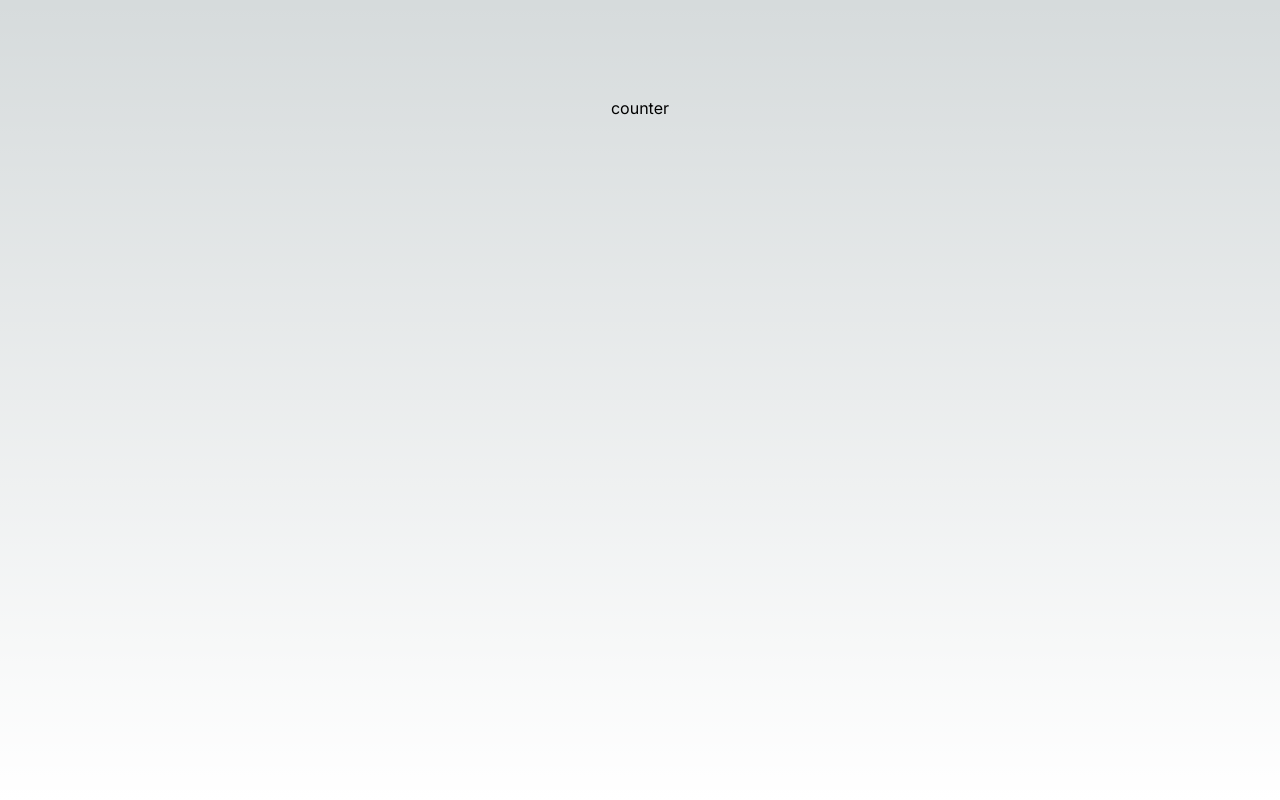
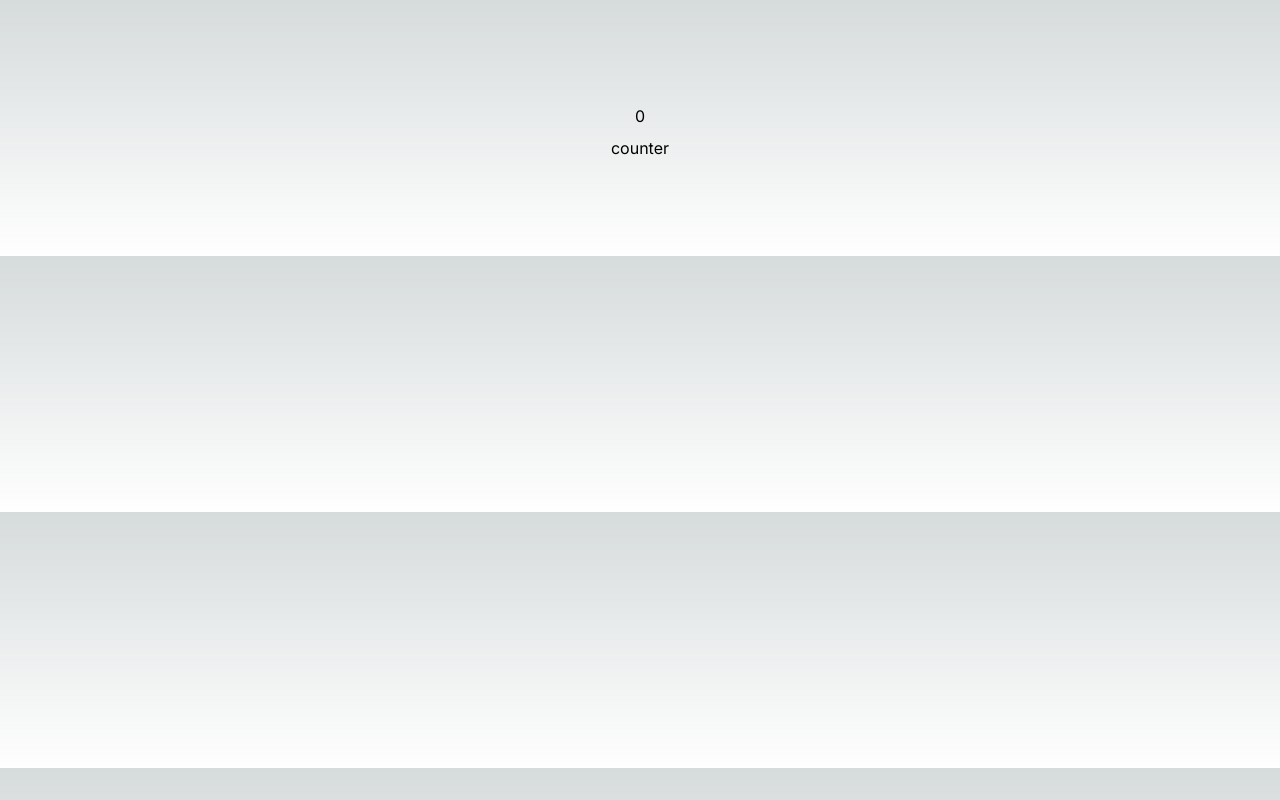
Before and after one commit to katanazero86/inflearn-warming-up-1-fe, a Next.js app in the folder redux-shopping/: page / in a window 1280 px wide. Built offline with nearby package versions, Linux system fonts and the light colour scheme.

Commit message:
feat: 리덕스 쇼핑몰 앱 - redux 설정 및 테스트

```diff
--- a/redux-shopping/src/app/counter/page.tsx
+++ b/redux-shopping/src/app/counter/page.tsx
@@ -7,6 +7,8 @@ import Link from 'next/link';
 export default function CounterPage() {
   const counter = useAppSelector((state) => state.counterReducer.counter);
   const dispatch = useAppDispatch();
+
+  console.log('CounterPage..');
 
   return (
     <div>
--- a/redux-shopping/src/app/page.tsx
+++ b/redux-shopping/src/app/page.tsx
@@ -1,9 +1,11 @@
 import Image from 'next/image';
 import Link from 'next/link';
+import TestCounter from '@/components/TestCounter';
 
 export default function IndexPage() {
   return (
-    <main className="flex min-h-screen flex-col items-center justify-between p-24">
+    <main className="flex flex-col items-center justify-between p-24">
+      <TestCounter />
       <Link href="/counter">counter</Link>
     </main>
   );
--- /dev/null
+++ b/redux-shopping/src/components/TestCounter.tsx
@@ -0,0 +1,15 @@
+'use client';
+import { useAppDispatch, useAppSelector } from '@/store/hooks';
+
+export default function TestCounter() {
+  const counter = useAppSelector((state) => state.counterReducer.counter);
+  const dispatch = useAppDispatch();
+
+  console.log('TestCounter..');
+
+  return (
+    <div>
+      <h2 className="p-2 text-center">{counter}</h2>
+    </div>
+  );
+}
```
